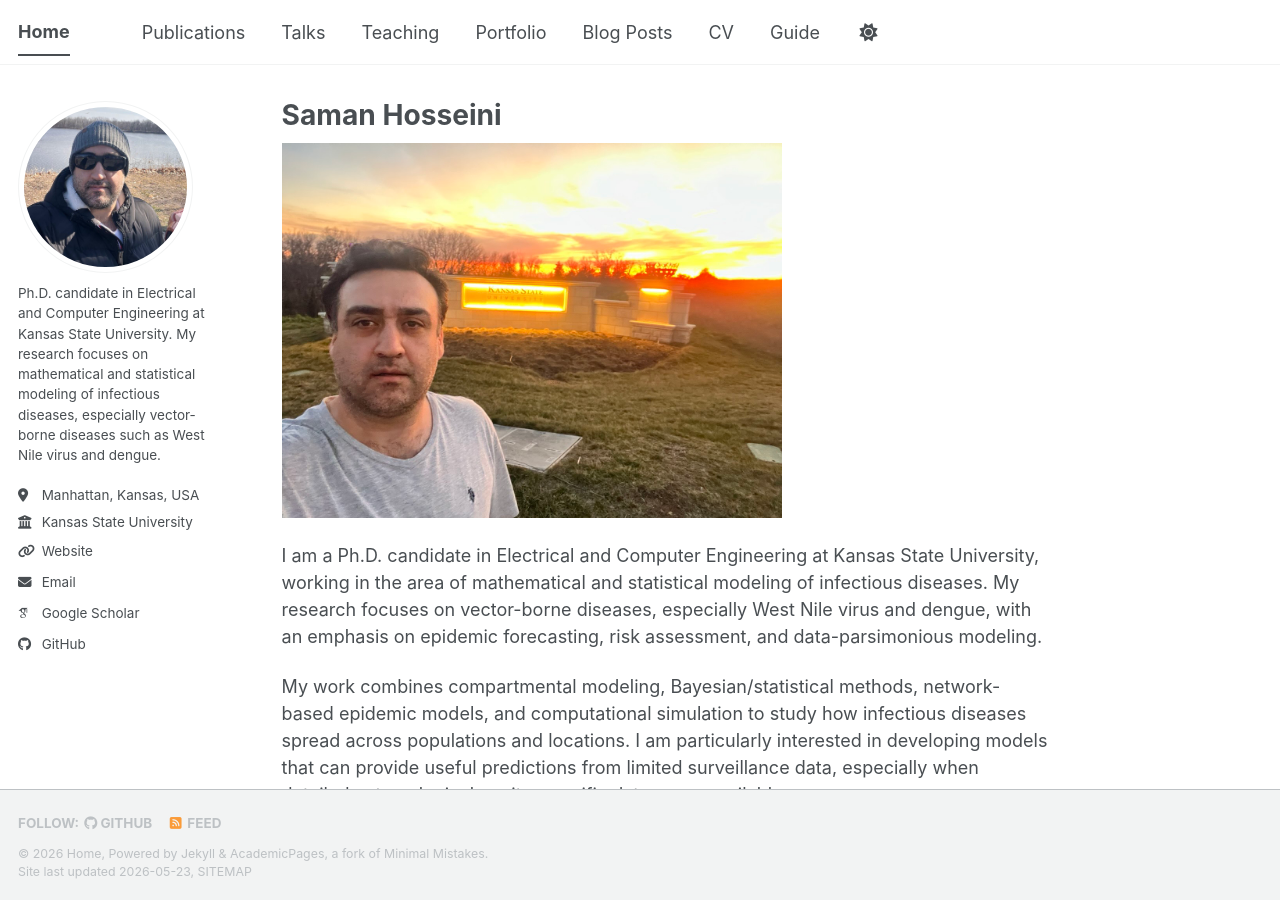
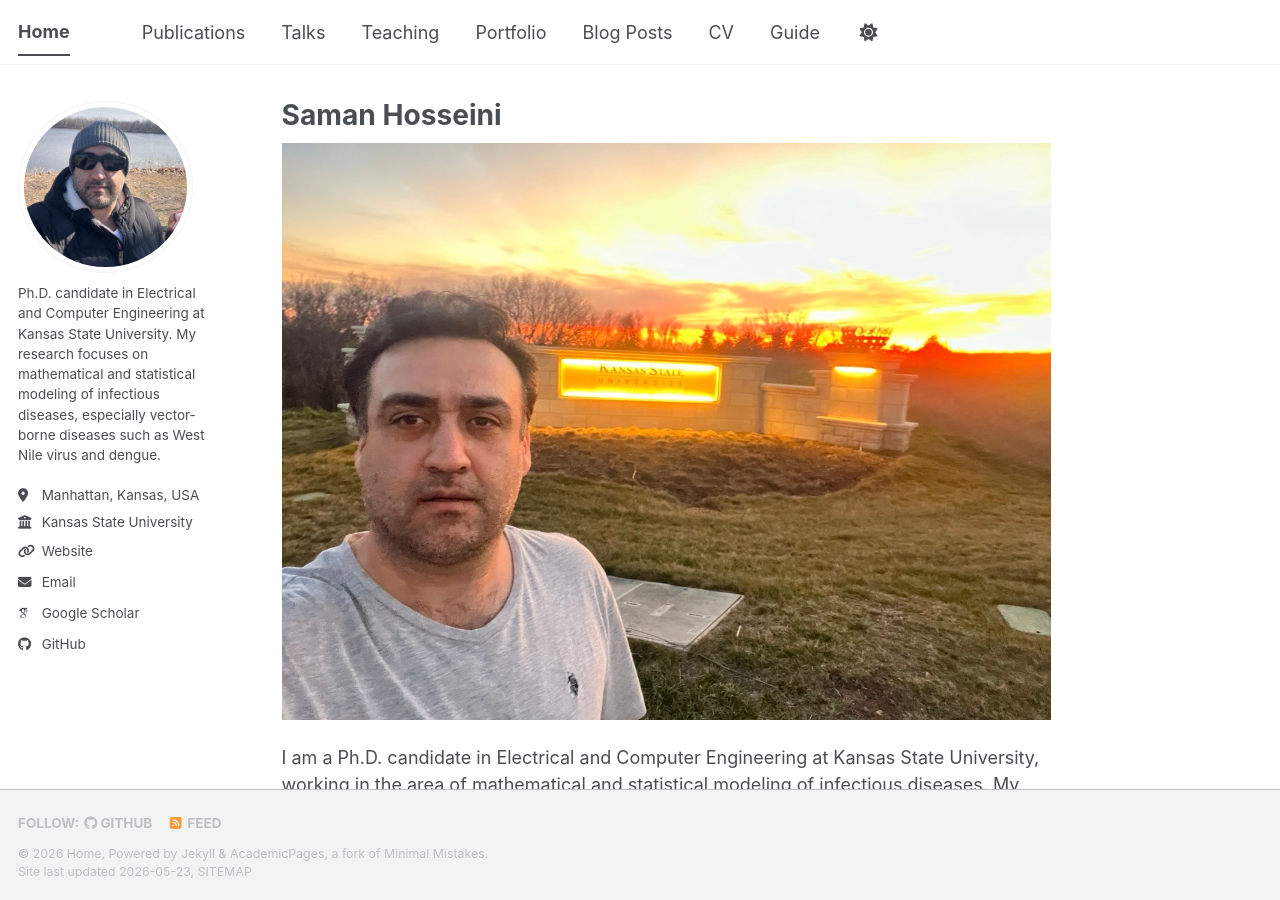
Before and after one commit to Saman-Hoss/Saman-Hoss.github.io, a Jekyll site: the page built from _pages/Home.md, in a window 1280 px wide and 900 px high. Built offline with Jekyll 4.4.1, drawn with Linux system fonts in a browser that asks for light colours; some web fonts are replaced; a script bundle is joined from its source files by our own code; library files that are not in the unit come from our copies.

Commit message:
Update image width in Home.md
Increased image width for better visibility.

```diff
--- a/_pages/Home.md
+++ b/_pages/Home.md
@@ -7,7 +7,7 @@ redirect_from:
   - /about.html
 ---
 
-<img src="/images/Kstate.jpg" alt="Kansas State University" width="500">
+<img src="/images/Kstate.jpg" alt="Kansas State University" width="900">
 
 I am a Ph.D. candidate in Electrical and Computer Engineering at Kansas State University, working in the area of mathematical and statistical modeling of infectious diseases. My research focuses on vector-borne diseases, especially West Nile virus and dengue, with an emphasis on epidemic forecasting, risk assessment, and data-parsimonious modeling.
 
```
